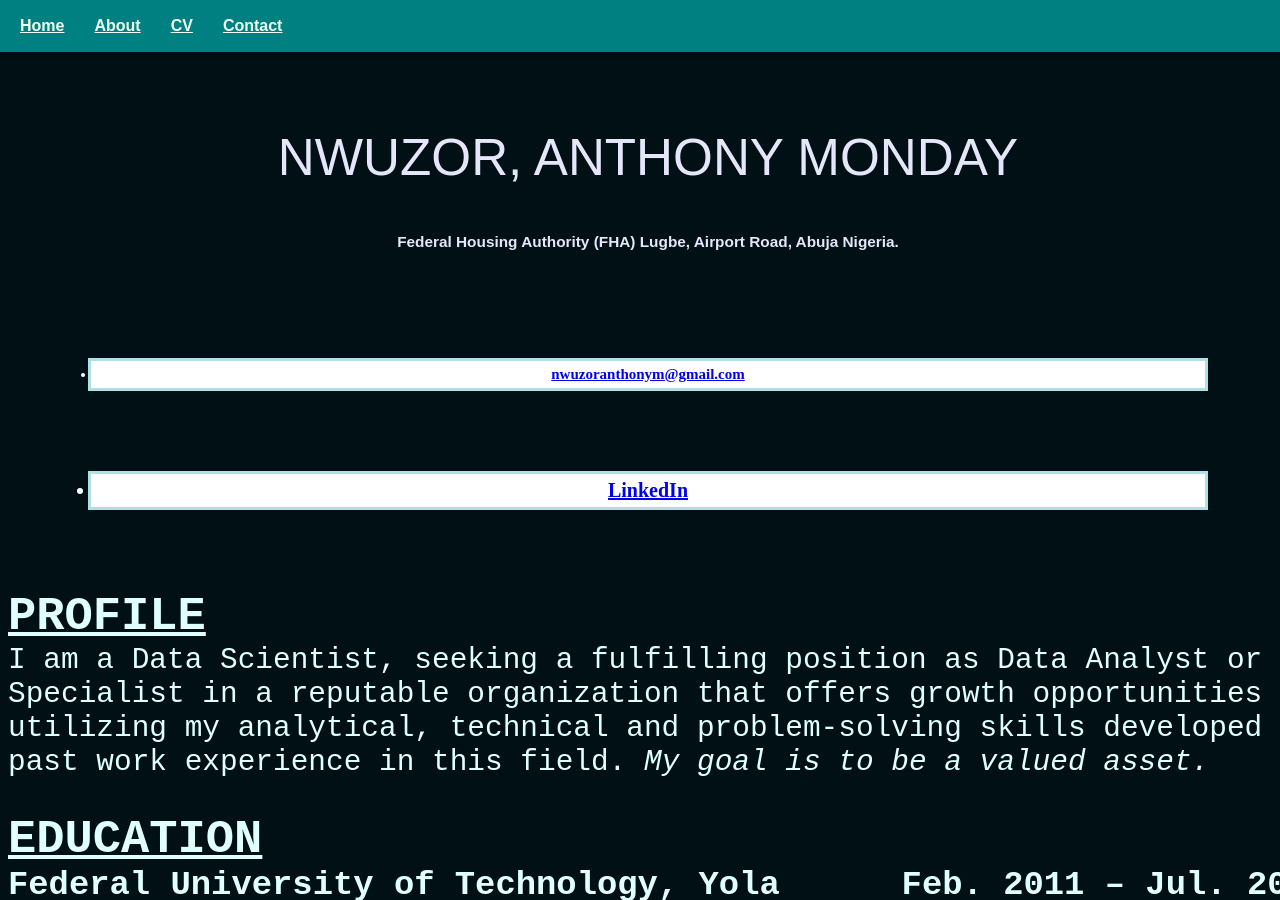
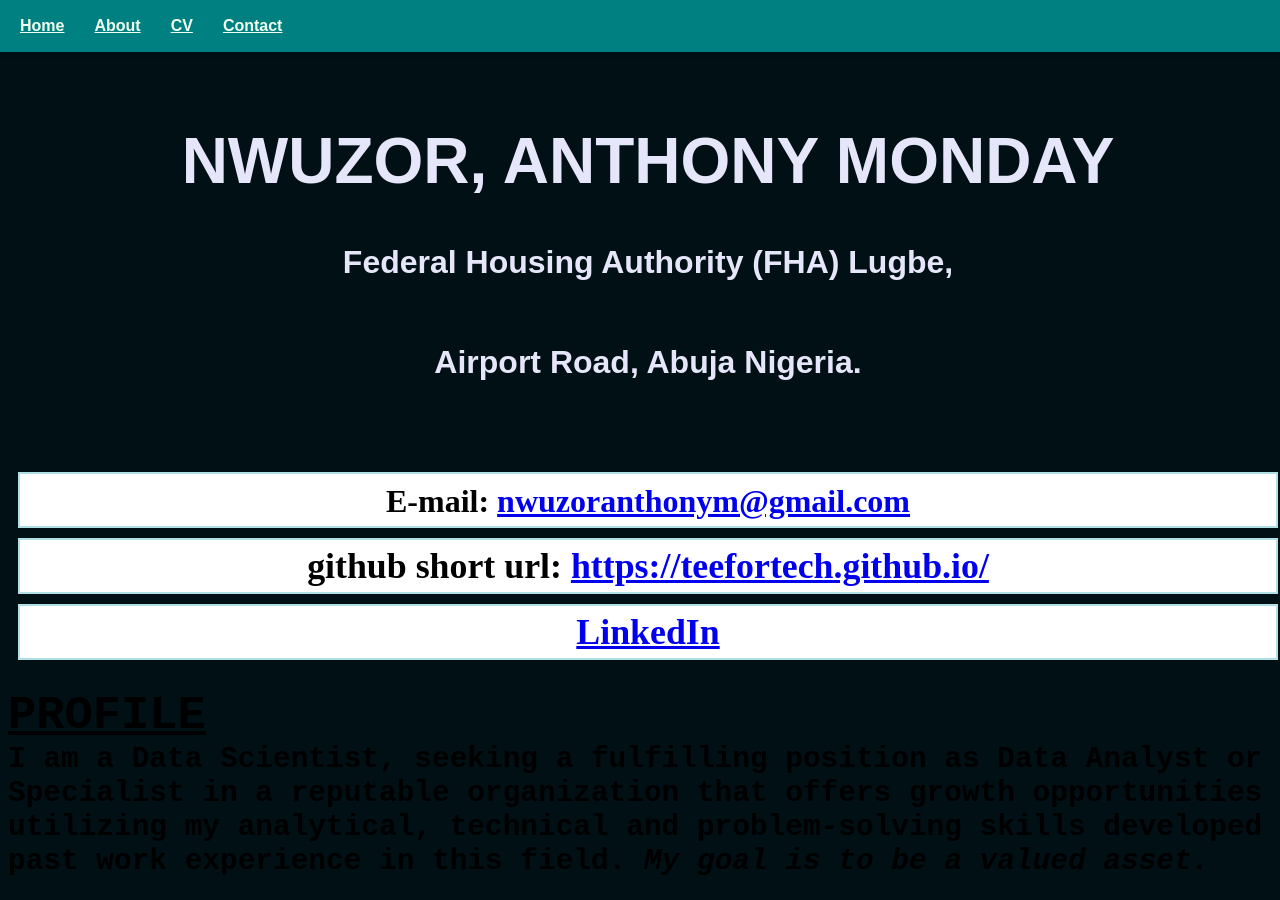
Before and after one commit to teefortech/teefortech.github.io, a Jekyll site: the page cv.html, which Jekyll copies as it is, in a window 1280 px wide and 900 px high. Built offline with Jekyll 4.4.1, drawn with Linux system fonts in a browser that asks for light colours.

Commit message:
Update cv.html

```diff
--- a/cv.html
+++ b/cv.html
@@ -23,17 +23,21 @@
             <button class="btn btn-sm">Search</button>
         </div>
 <div class="cv">
-   <br style=text-align:center;font-size:160%;>
-                 <p style=text-align:center;font-size:4vw;>NWUZOR, ANTHONY MONDAY<br>
-<b style=font-size:30%;>Federal Housing Authority (FHA) Lugbe, Airport Road, Abuja Nigeria.<br>
-   <ul style="text-align: center; font-size: 50px; background-color: white; color: white; border: 3px solid powderblue; padding:5px;margin:80px;font-family: Times New Roman">
-  <li><a href="mailto:nwuzoranthonym@gmail.com">nwuzoranthonym@gmail.com</a></li>
+   <b style=text-align:center;font-size:160%;>
+                 <p style=text-align:center;font-size:5vw;>NWUZOR, ANTHONY MONDAY<br>
+<b style=font-size:2.5vw;>Federal Housing Authority (FHA) Lugbe,<br> Airport Road, Abuja Nigeria.
+   <ul style="text-align: center; font-size: 2.8vw; background-color: white; color: black; border: 2px solid powderblue; padding:5px;margin:10px;font-family: Times New Roman">
+  E-mail: <a href="mailto:nwuzoranthonym@gmail.com">nwuzoranthonym@gmail.com</a>
         </ul>
-             <ul style="text-align: center; font-size: 20px; background-color: white; color: white; border: 3px solid powderblue; padding:5px;margin:80px;font-family: Times New Roman">
-           <li><a href="https://www.linkedin.com/in/anthony-m-nwuzor-793160182">LinkedIn</a></li>
+  <ul style="text-align: center; font-size: 2.8vw; background-color: white; color: black; border: 2px solid powderblue; padding:5px;margin:10px;font-family: Times New Roman">
+  github short url: <a href="https://teefortech.github.io/">https://teefortech.github.io/</a>
+        </ul>
+
+             <ul style="text-align: center; font-size: 2.8vw; background-color: white; color: white; border: 2px solid powderblue; padding:5px;margin:10px;font-family: Times New Roman">
+           <a href="https://www.linkedin.com/in/anthony-m-nwuzor-793160182">LinkedIn</a>
                </ul>
        </b></p>
-<pre style="font-size:2.3vw; color: #E0FFFF;">
+<pre style="font-size:2.3vw; text-align: left; background-color: #F5FFFA color: #000000;">
 <b><u style=font-size:160%;>PROFILE</u></b>
 I am a Data Scientist, seeking a fulfilling position as Data Analyst or IT <br>Specialist in a reputable organization that offers growth opportunities while<br>utilizing my analytical, technical and problem-solving skills developed through <br>past work experience in this field. <i>My goal is to be a valued asset.</i><br>
 <b><u style=font-size:160%;>EDUCATION</u></b>
```
